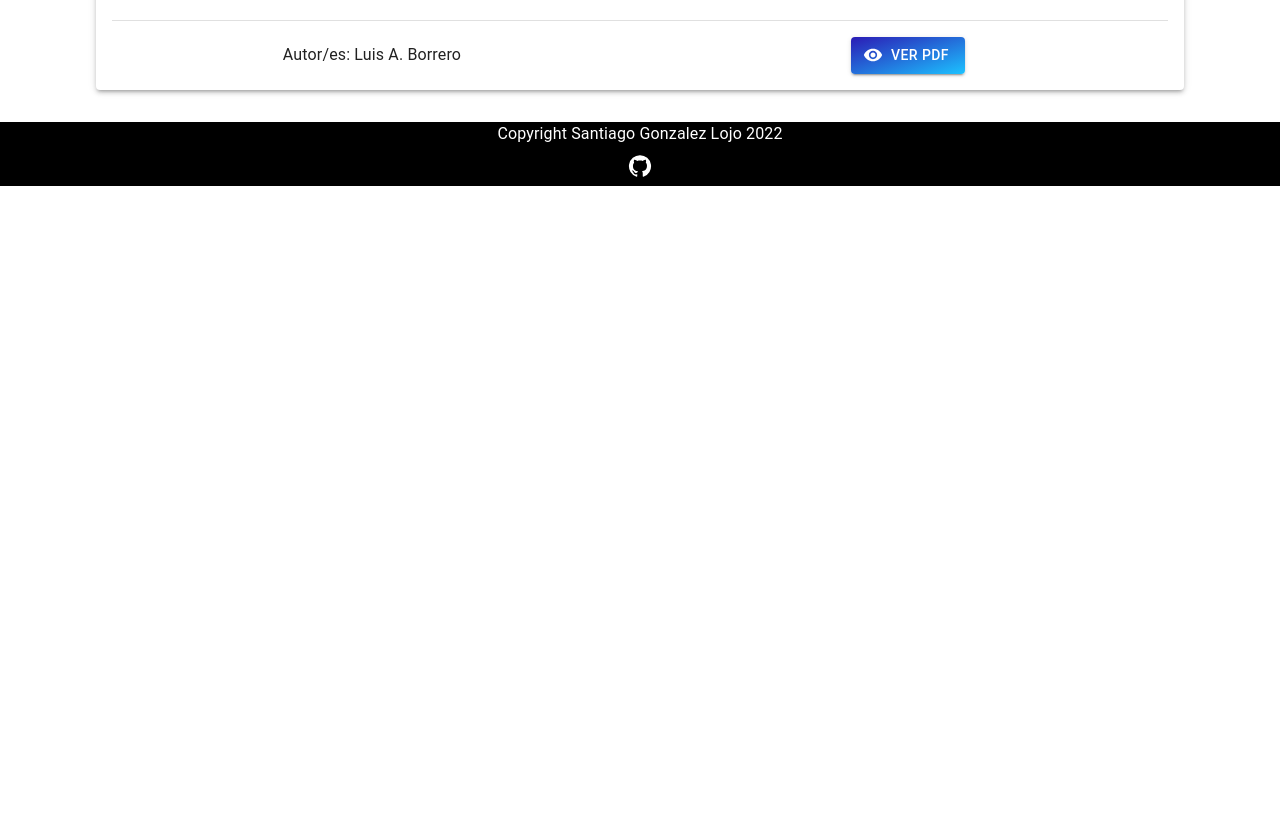
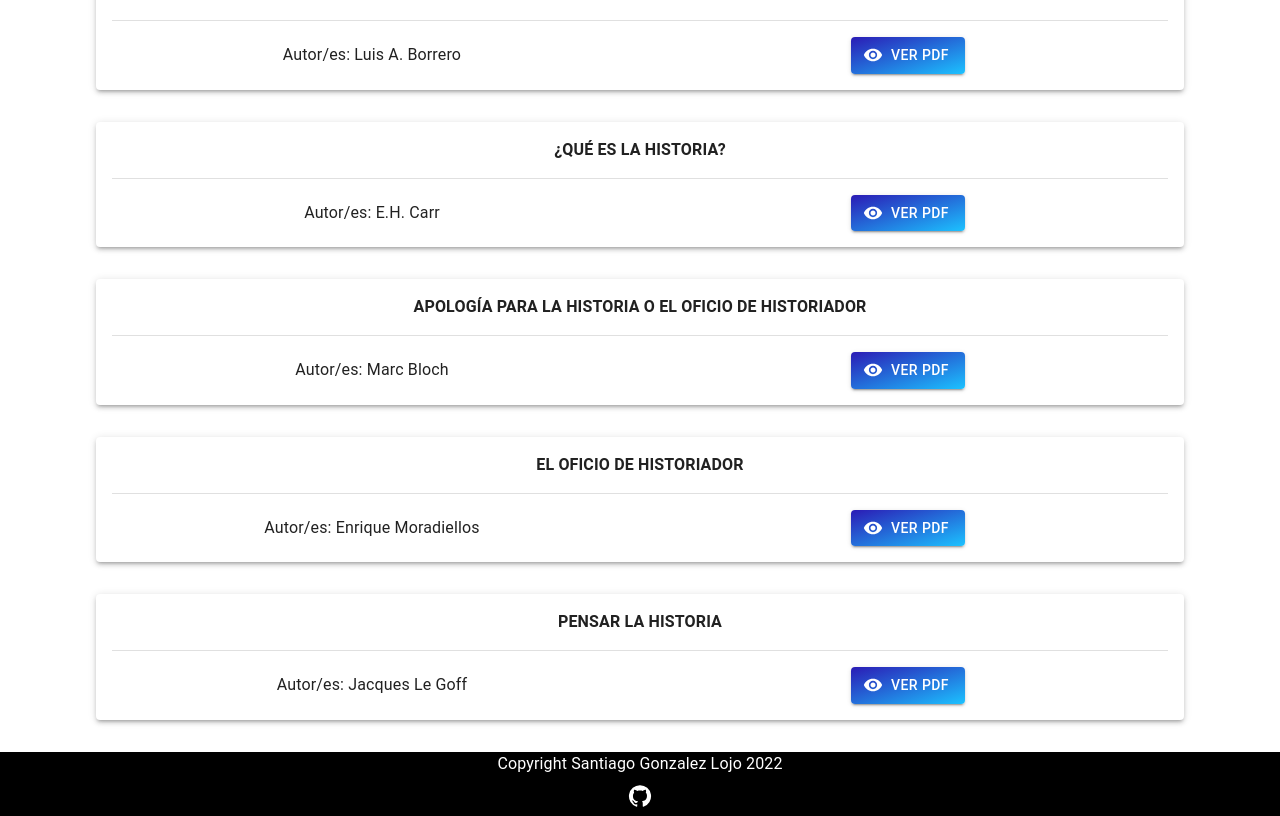
Before and after one commit to fenixlojo/historia-ipa, a React (Create React App) app: page / in a window 1280 px wide. Shown: the part 1520-2336 px from the top of the page. Before the commit the page ends 1706 px from the top, so only its background shows below. Built offline with nearby package versions, Linux system fonts and the light colour scheme.

Commit message:
new books

```diff
--- a/src/documentos.js
+++ b/src/documentos.js
@@ -45,6 +45,26 @@ const documentos = [
     titulo: "Con lo mínimo: los debates sobre el poblamiento de América del Sur",
     autor: "Luis A. Borrero",
   },
+  {
+    url: "https://drive.google.com/file/d/1btfCQZCu6AHaHkcElSno4CEgQ4O71OUi/view?usp=sharing",
+    titulo: "¿Qué es la historia?",
+    autor: "E.H. Carr",
+  },
+  {
+    url: "https://drive.google.com/file/d/1jzdpyD1hyxDCICbjFlnvn20Cn59XDQy6/view?usp=sharing",
+    titulo: "Apología para la historia o el oficio de historiador",
+    autor: "Marc Bloch",
+  },
+  {
+    url: "https://drive.google.com/file/d/1DGa_R4TpWJ_82Xt66VxWR08CmYw1gQmu/view?usp=sharing",
+    titulo: "El oficio de historiador",
+    autor: "Enrique Moradiellos",
+  },
+  {
+    url: "https://drive.google.com/file/d/1vCcT5c91Wz097zn-90djHv4tGkVZ7rAw/view?usp=sharing",
+    titulo: "Pensar la historia",
+    autor: "Jacques Le Goff",
+  },
 ];
 
 export default documentos;
```
